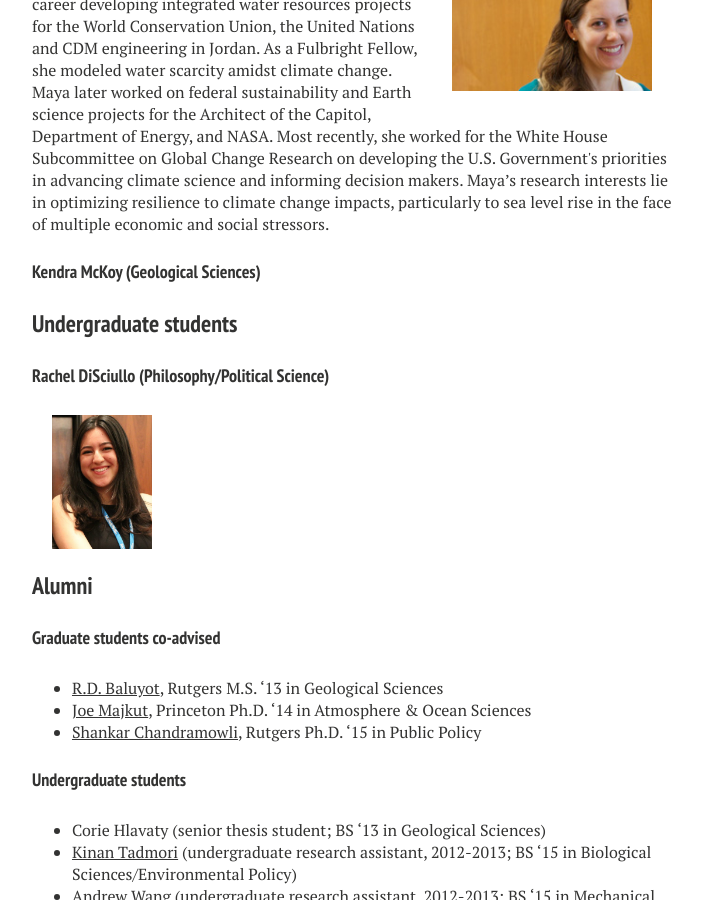
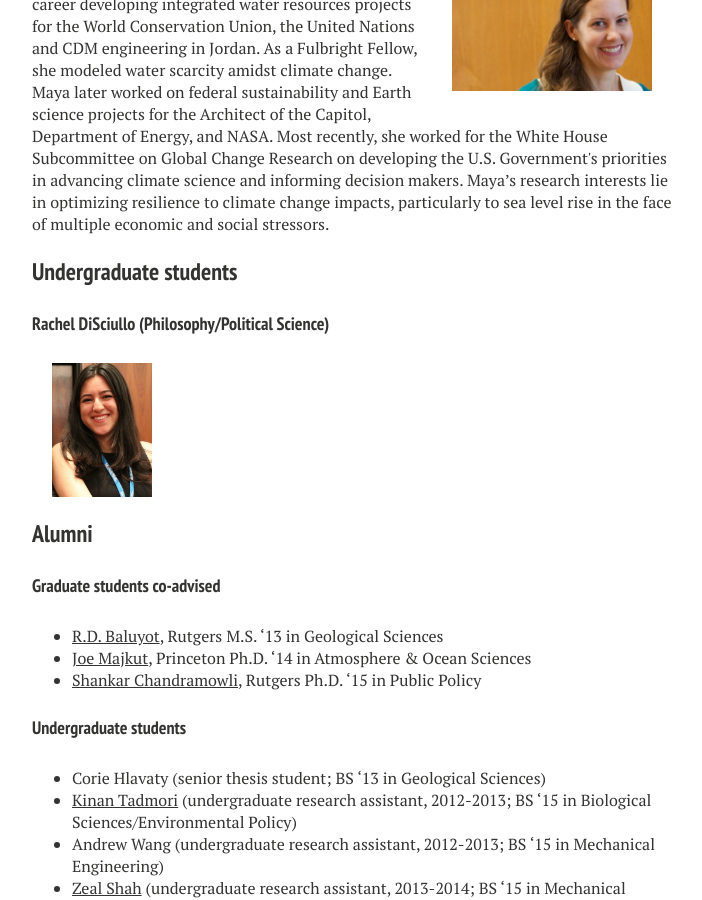
Before and after one commit to mrke/bobkopp.github.io, a Jekyll site: the page built from lab/index.md, in a window 1280 px wide and 900 px high, scrolled down 2678 px. Shown: the whole window, without its empty margins (288-990 px from the left). Built offline with Jekyll 4.4.1, drawn with Linux system fonts in a browser that asks for light colours; nearby versions of some CDN libraries.

Commit message:
Updated lab page.

```diff
--- a/lab/index.md
+++ b/lab/index.md
@@ -72,16 +72,13 @@
 economic and social stressors.
 </div>
 
-#### Kendra McKoy (Geological Sciences)
-{:.no_toc}
-
 ### Undergraduate students
 
 #### Rachel DiSciullo (Philosophy/Political Science)
 {:.no_toc}
 
 <div>
-<a href=""><div style="margin: 20px; max-width: 100px"><img src="portraits/racheldisciullo.jpg"></div></a></div>
+<a href="https://www.linkedin.com/pub/rachel-k-disciullo/8a/931/431"><div style="margin: 20px; max-width: 100px"><img src="portraits/racheldisciullo.jpg"></div></a></div>
 
 ### Alumni
 
```
Also changed, not shown: papers/index.md (+1 -1 lines).
